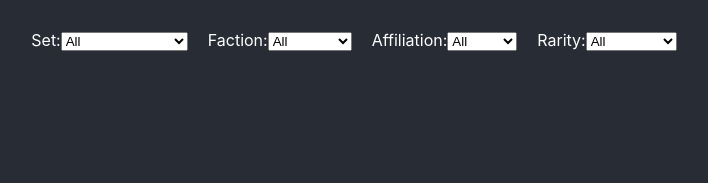
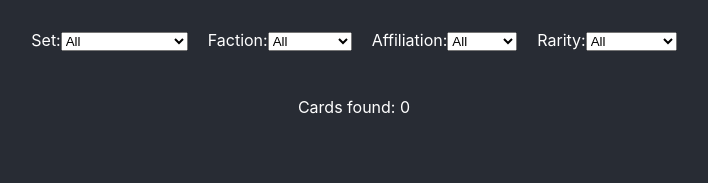
Before and after one commit to clubdeuce/swddb-react, a React (Create React App) app: page / in a window 1280 px wide. Shown: the top 183 px of the page, without its empty margins (286-994 px from the left). Built offline with nearby package versions, Linux system fonts and the light colour scheme.

Commit message:
Add status bar component display card count

```diff
--- a/src/App.js
+++ b/src/App.js
@@ -4,6 +4,7 @@ import CardList from "./components/CardList";
 import FilterBar from "./components/FilterBar";
 import {useState} from "react";
 import {getCards} from "./components/api";
+import StatusBar from "./components/StatusBar";
 
 function App() {
     const [cards, setCards] = useState([]);
@@ -13,6 +14,7 @@ function App() {
           <FilterBar
               setCards={setCards}
           />
+            <StatusBar cards={cards} />
           <CardList
               cards={cards}
           />
--- /dev/null
+++ b/src/components/StatusBar.js
@@ -0,0 +1,8 @@
+const StatusBar = ({cards = []}) => {
+
+    return <div className="status-bar">
+        <p>Cards found: {cards.length}</p>
+    </div>
+}
+
+export default StatusBar;
```
